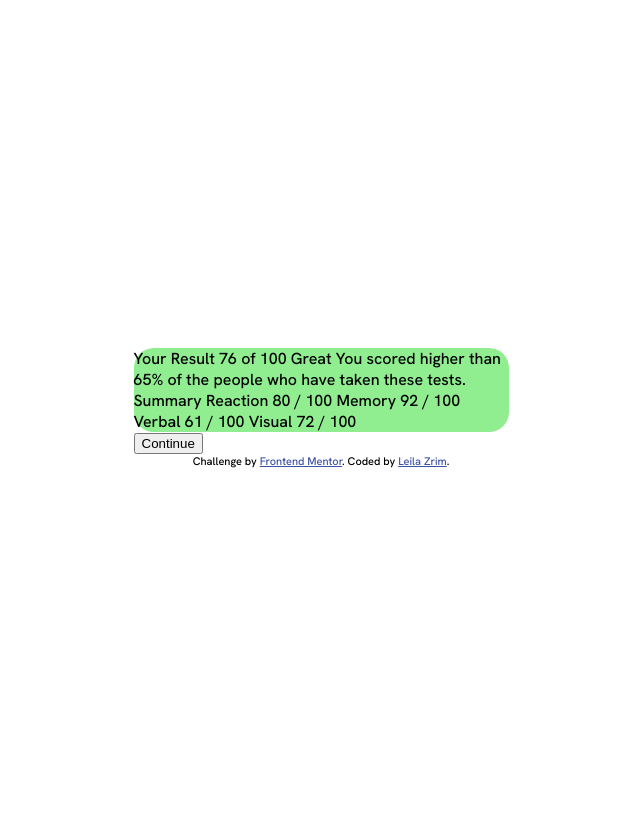
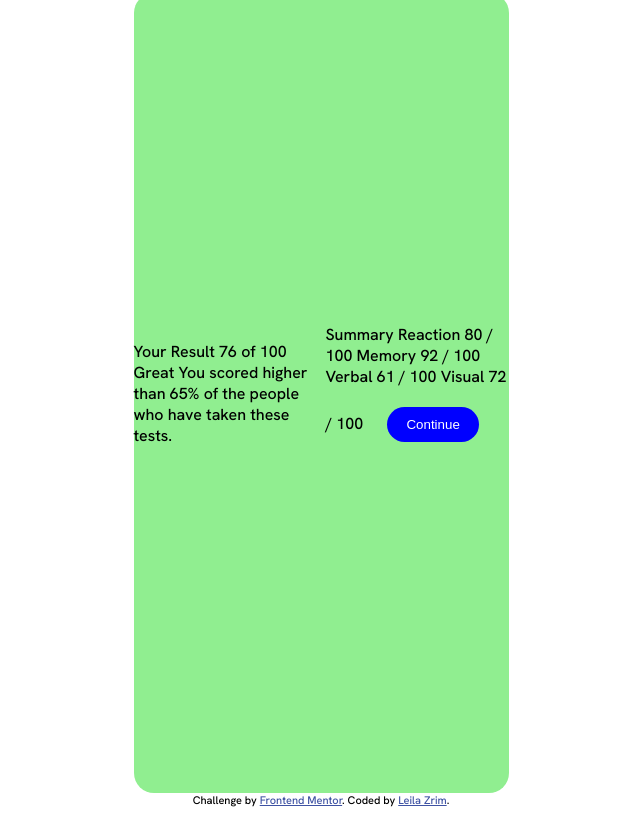
Before and after one commit to leila0202/results-summary-component-main, a plain HTML site: page index.html in a window 1280 px wide. Shown: the whole page, without its empty margins (319-959 px from the left). Drawn offline with Linux system fonts and the light colour scheme.

Commit message:
more flexbox layouting

```diff
--- a/index.html
+++ b/index.html
@@ -44,15 +44,17 @@
 
         Visual
         72 / 100
+
+        <button id="continue">
+          Continue
+        </button>
       </div>
 
 
     </section>
 
 
-    <button id="continue">
-      Continue
-    </button>
+
   </main>
 
 
--- a/styles.css
+++ b/styles.css
@@ -5,10 +5,26 @@ body {
     justify-content: center;
     flex-direction: column;
     font-family: "Hanken Grotesk", sans-serif;
+    margin: 0px;
 }
 
 #result-container {
     background-color: lightgreen;
     width: 375px;
     border-radius: 20px;
+    display: flex;
+    justify-content: center;
+    align-items: center;
+    height: 100vh;
 }
+
+
+#continue {
+    margin: 20px;
+    color: white;
+    background-color: blue;
+    border-radius: 30px;
+    width: 50%;
+    padding: 10px;
+    border: none;
+}
```
